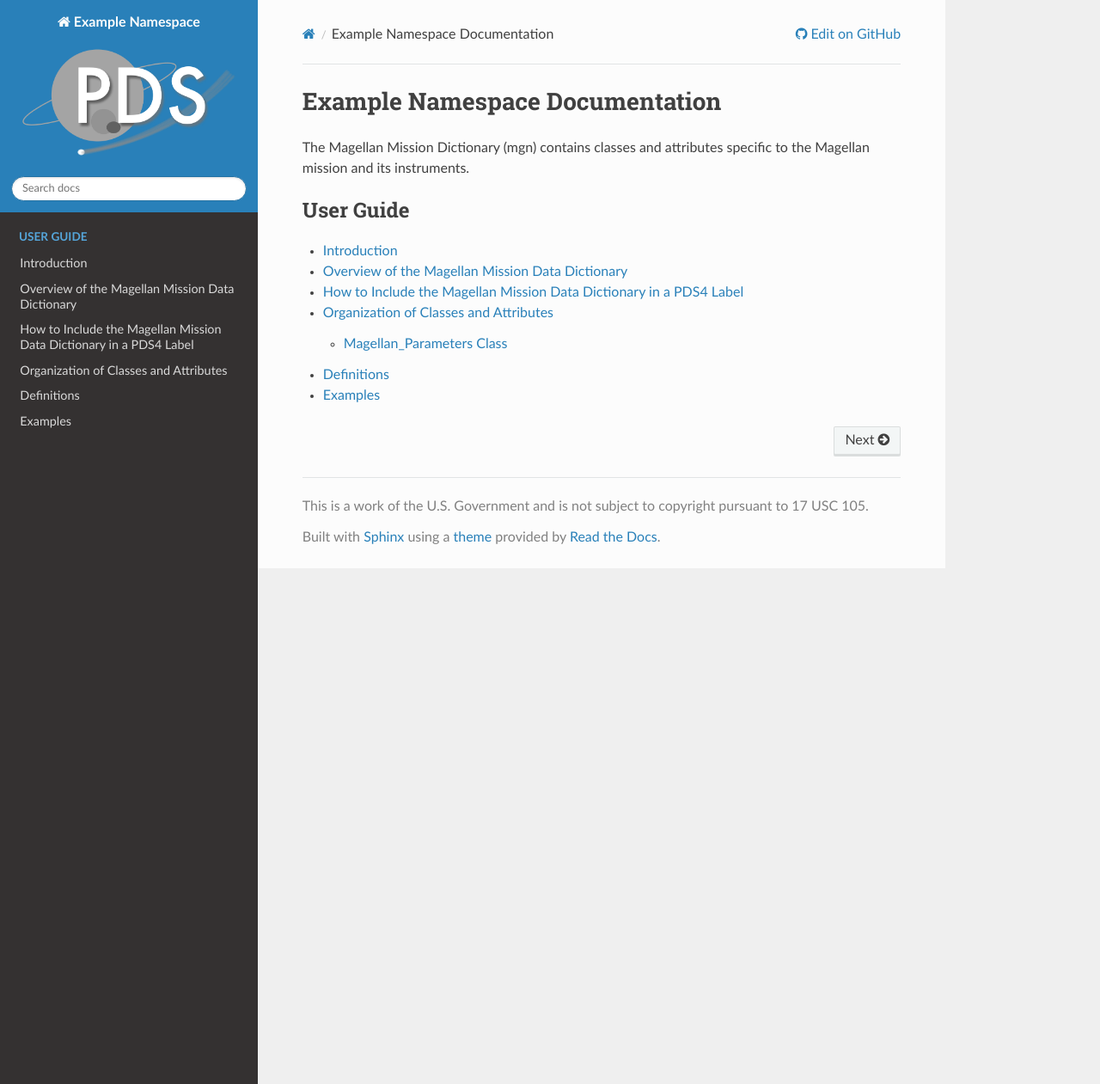
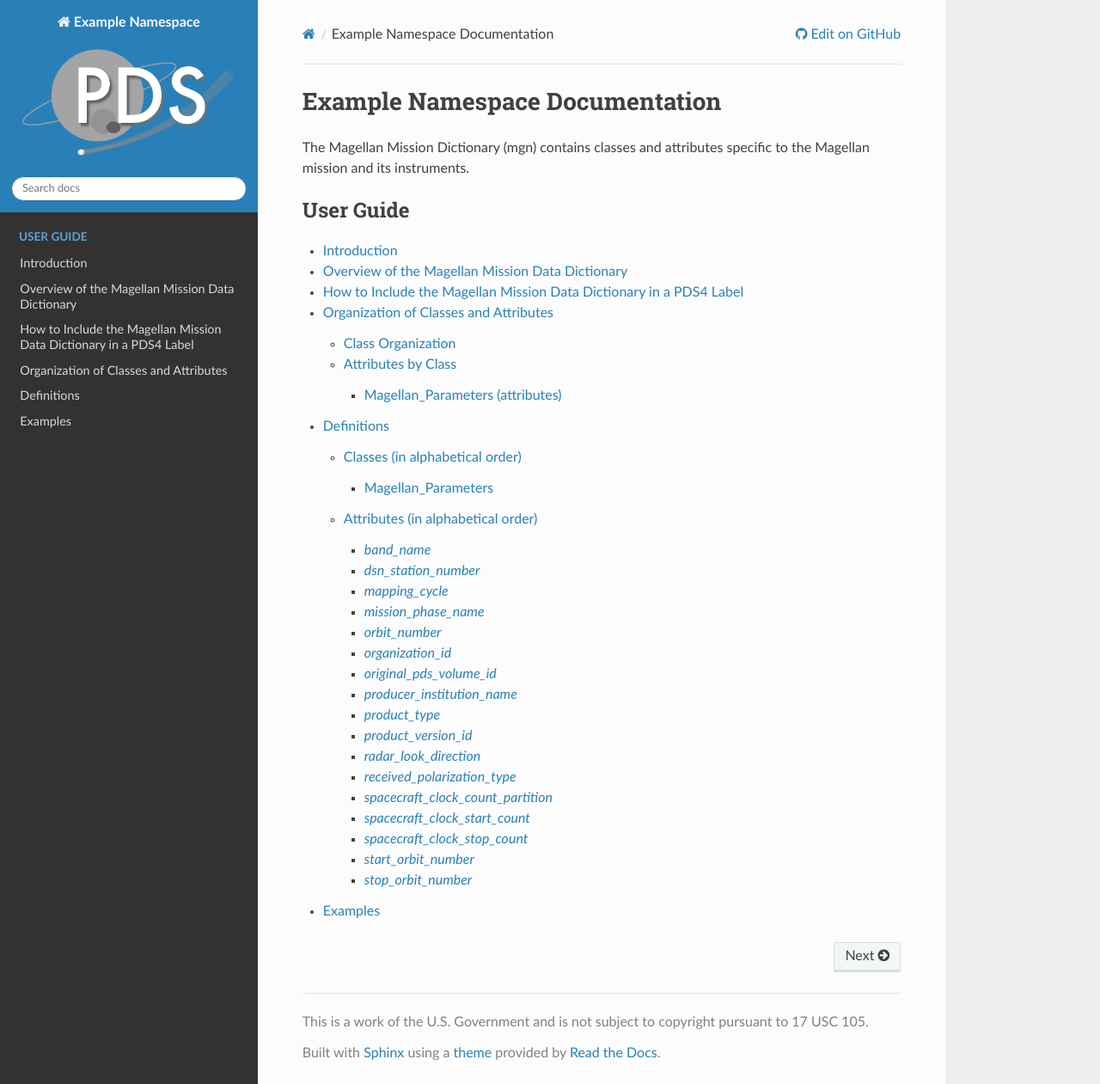
Before and after one commit to pds-data-dictionaries/ldd-mgn, a Sphinx documentation site: the page built from docs/source/index.rst, in a window 1280 px wide and 1261 px high. Shown: the whole window at 86% size. Built offline with Sphinx 7.4.7 and the Read the Docs theme 3.1.0, drawn with Linux system fonts in a browser that asks for light colours; some of the changed lines change nothing that is shown.

Commit message:
Update user-guide.md

````diff
--- a/docs/source/user/user-guide.md
+++ b/docs/source/user/user-guide.md
@@ -1,6 +1,6 @@
 PDS4 Magellan Mission Dictionary User's Guide
-2023-10-06
-Jennifer Ward
+2023-10-06 Jennifer Ward
+2024-12-01 Ethan I. Schaefer
 
 # Introduction
    1. Purpose of this User's Guide
@@ -16,8 +16,8 @@
 # How to Include the Magellan Mission Data Dictionary in a PDS4 Label
 
 The dictionary consists of a set of files with names in the form PDS4_MGN_xxxx_yyyy.ext, where
-- xxxx = the PDS4 Information Model version, e.g. 1K00
-- yyyy = the MRO Mission Dictionary version, e.g. 1000
+- xxxx = the PDS4 Information Model version, e.g. 1M00
+- yyyy = the MGN Mission Dictionary version, e.g. 1100
 
 and the file extensions are
 
@@ -36,118 +36,196 @@
 
 ```
    <?xml version="1.0" encoding="UTF-8"?>
-   <?xml-model href="https://pds.nasa.gov/pds4/pds/v1/PDS4_PDS_1K00.sch" schematypens="http://purl.oclc.org/dsdl/schematron"?>
-   <?xml-model href="https://pds.nasa.gov/pds4/mission/mgn/v1/PDS4_MGN_1K00_1000.sch" schematypens="http://purl.oclc.org/dsdl/schematron"?>
+   <?xml-model href="https://pds.nasa.gov/pds4/pds/v1/PDS4_PDS_1M00.sch" schematypens="http://purl.oclc.org/dsdl/schematron"?>
+   <?xml-model href="https://pds.nasa.gov/pds4/mission/mgn/v1/PDS4_MGN_1M00_1100.sch" schematypens="http://purl.oclc.org/dsdl/schematron"?>
    <Product_Observational xmlns="http://pds.nasa.gov/pds4/pds/v1"
        xmlns:mgn="http://pds.nasa.gov/pds4/mission/mgn/v1"
        xmlns:xsi="http://www.w3.org/2001/XMLSchema-instance"
-       xsi:schemaLocation="http://pds.nasa.gov/pds4/pds/v1           https://pds.nasa.gov/pds4/pds/v1/PDS4_PDS_1K00.xsd
-                           http://pds.nasa.gov/pds4/mission/mgn/v1   https://pds.nasa.gov/pds4/mission/mgn/v1/PDS4_MGN_1K00_1000.xsd">
+       xsi:schemaLocation="http://pds.nasa.gov/pds4/pds/v1           https://pds.nasa.gov/pds4/pds/v1/PDS4_PDS_1M00.xsd
+                           http://pds.nasa.gov/pds4/mission/mgn/v1   https://pds.nasa.gov/pds4/mission/mgn/v1/PDS4_MGN_1M00_1100.xsd">
 ```
 
 The following is an example showing the location of the Magellan dictionary classes and attributes in a PDS4 label.
 
 ```
 <Observation_Area>
-    ...
-    <Mission_Area>
-      <mgn:Magellan_Parameters>
-        <mgn:product_type>
-        <mgn:product_version_id>
-        <mgn:mapping_cycle>
-        <mgn:orbit_number>
-        <mgn:start_orbit_number>
-        <mgn:stop_orbit_number>
-        <mgn:mission_phase_name>
-        <mgn:radar_look_direction>
-        <mgn:spacecraft_clock_count_partition>
-        <mgn:spacecraft_clock_start_count>
-        <mgn:spacecraft_clock_stop_count>
-        <mgn:producer_institution_name>
-        <mgn:original_pds3_volume_id>
-      </mgn:Magellan_Parameters>
-            ...
+  ...
+  <Mission_Area>
+    <mgn:Magellan_Parameters>
+      <mgn:band_name/>
+      <mgn:dsn_station_number/>
+      <mgn:organization_id/>
+      <mgn:received_polarization_type/>
+      <mgn:product_type/>
+      <mgn:product_version_id/>
+      <mgn:mapping_cycle/>
+      <mgn:orbit_number/>
+      <mgn:start_orbit_number/>
+      <mgn:stop_orbit_number/>
+      <mgn:mission_phase_name/>
+      <mgn:radar_look_direction/>
+      <mgn:spacecraft_clock_count_partition/>
+      <mgn:spacecraft_clock_start_count/>
+      <mgn:spacecraft_clock_stop_count/>
+      <mgn:producer_institution_name/>
+      <mgn:original_pds_volume_id/>
+    </mgn:Magellan_Parameters>
+  </Mission_Area>
+  ...
+</Observation_Area>
 ```
 
 The namespace for the Magellan Mission Dictionary is http://pds.nasa.gov/pds4/mission/mgn/v1, abbreviated "mgn:".
 
 # Organization of Classes and Attributes
-
-See the [schematic](../../MGN_LDD_diagram.png) for a visual representation of the classes and attributes (not yet available).
-
-Below is a list showing the hierarchy of classes in order of appearance in the PDS4 label.
-See the Definitions section for complete definitions.
-
-- Magellan_Parameters class
-
-Below are lists showing the hierarchy of class attributes in order of appearance in the PDS4 label.
-See the Definitions section for complete definitions.
-
-## Magellan_Parameters Class
-
-- product_type
-- product_version_id
-- mapping_cycle
-- orbit_number
-- start_orbit_number
-- stop_orbit_number
-- mission_phase_name
-- radar_look_direction
-- spacecraft_clock_count_partition
-- spacecraft_clock_start_count
-- spacecraft_clock_stop_count
-- producer_institution_name
-- original_pds3_volume_id
-
+## Class Organization
+Below is a structured list showing the organization of classes, ordered by appearance in the PDS4 label. Each class name is linked to its complete definition in the [Definitions](#definitions) section.
+- [Magellan_Parameters](#magellan_parameters)
+## Attributes by Class
+Each class with attributes is listed below. Both classes and attributes are ordered by appearance in the PDS4 label. Each class and attribute name is linked to its complete definition in the [Definitions](#definitions) section.
+### [Magellan_Parameters](#magellan_parameters) (attributes)
+- [band_name](#band_name)
+- [dsn_station_number](#dsn_station_number)
+- [organization_id](#organization_id)
+- [received_polarization_type](#received_polarization_type)
+- [product_type](#product_type)
+- [product_version_id](#product_version_id)
+- [mapping_cycle](#mapping_cycle)
+- [orbit_number](#orbit_number)
+- [start_orbit_number](#start_orbit_number)
+- [stop_orbit_number](#stop_orbit_number)
+- [mission_phase_name](#mission_phase_name)
+- [radar_look_direction](#radar_look_direction)
+- [spacecraft_clock_count_partition](#spacecraft_clock_count_partition)
+- [spacecraft_clock_start_count](#spacecraft_clock_start_count)
+- [spacecraft_clock_stop_count](#spacecraft_clock_stop_count)
+- [producer_institution_name](#producer_institution_name)
+- [original_pds_volume_id](#original_pds_volume_id)
 # Definitions
-
-Classes (in alphabetical order)
-
-*Magellan_Parameters*
-- The Magellan_Parameters class is the container for mission-specific metadata elements.
+## Classes (in alphabetical order)
+### Magellan_Parameters
+The Magellan_Parameters class is the container for mission-specific metadata elements.
+- [attribute list](#magellan_parameters-attributes)
 - Minimum occurrences: 1
 - Maximum occurrences: 1
 
-
-Attributes (in alphabetical order)
-
-*mapping_cycle*
-The mapping cycle in which the data were acquired. Should be 1 to 6.
-- PDS4 data type: ASCII_NonNegative_Integer
-- Valid values: N/A
-- Minimum occurrences: 0
-- Maximum occurrences: 1
-- Nillable: No
-- Minimum value: 1
-- Maximum value: 6
-
-*mission_phase_name*
-The mission_phase_name attribute provides the mission-defined name of a time period within the mission.
+## Attributes (in alphabetical order)
+### *band_name*
+ The name of the radio band in which the signal was received.
 - PDS4 data type: ASCII_Short_String_Collapsed
-- Valid values: Mapping Cycle 1, Mapping Cycle 2, Mapping Cycle 3, Mapping Cycle 4, Mapping Cycle 5, Mapping Cycle 6, Aerobraking, Primary Mission
-  - Mapping Cycle 1 - The first mapping cycle extended from completion of the orbit trim and checkout phase until completion of one cycle of radar mapping (approximately 243 days). Started 1990-09-15 and ended 1991-05-15.
-  - Mapping Cycle 2 - The second mapping cycle extended from completion of the first mapping cycle through an additional cycle of mapping. Acquisition of 'right-looking' SAR data was emphasized. Radio occultation measurements were carried out on orbits 3212-3214. A period of battery reconditioning followed completion of Cycle 2. Started 1991-05-16 and ended 1992-01-17.
-  - Mapping Cycle 3 - The third mapping cycle extended from completion of battery reconditioning through an additional cycle of mapping (approximately 243 days). Acquisition of 'stereo' SAR data was emphasized. The last orbit in the third cycle was orbit 5747. Started 1992-01-24 and ended 1992-09-14.
-  - Mapping Cycle 4 - The fourth mapping cycle extended from completion of the third mapping cycle through an additional cycle of mapping. Acquisition of radio tracking data for gravity studies was emphasized. Radio occultation measurements were carried out on orbits 6369, 6370, 6471, and 6472. Because of poor observing geometry for gravity data collection at the beginning of the cycle, this cycle was extended 10 days beyond the nominal 243 days. Orbits included within the fourth cycle were 5748 through 7626. Periapsis was lowered on orbit 5752 to improve sensitivity to gravity features in Cycle 4. Started 1992-09-14 and ended 1993-05-25.
-  - Mapping Cycle 5 - The fifth mapping cycle extended from completion of the aerobraking phase through an additional cycle of mapping (approximately 243 days). Acquisition of radio tracking data for gravity studies was emphasized. The first orbit in the fifth cycle was orbit 8393. Started on 1993-08-16 and ended on 1994-04-15.
-  - Mapping Cycle 6 - The sixth mapping cycle extended from completion of the fifth mapping cycle through an additional cycle of mapping (approximately 243 days). Acquisition of radio tracking data for gravity studies was emphasized. The first orbit in the sixth cycle was orbit 12249. Started on 1994-04-16.
-  - Aerobraking - The aerobraking phase extended from completion of the fourth mapping cycle through achievement of a near-circular orbit. Circularization was achieved more quickly than expected; the first gravity data collection in the circular orbit was not scheduled until 11 days later. Orbits included within the aerobraking phase were 7627 through 8392. Started 1993-05-26 and ended on 1993-08-05.
-  - Primary Mission - The prime science phase of the mission. This value occurs in the original PDS labels of the MIDR products.
+- Valid values:
+  - S
+    - S band
+  - X
+    - X band
 - Minimum occurrences: 0
 - Maximum occurrences: 1
 - Nillable: No
 
-*orbit_number*
+### *dsn_station_number*
+ The number of the DSN antenna used to collect the data.
+- PDS4 data type: ASCII_NonNegative_Integer
+- Valid values: N/A
+- Minimum value: 0
+- Maximum value: 99
+- Minimum occurrences: 0
+- Maximum occurrences: 1
+- Nillable: No
+
+### *mapping_cycle*
+The mapping cycle in which the data were acquired. Should be 1 to 6.
+- PDS4 data type: ASCII_NonNegative_Integer
+- Valid values: N/A
+- Minimum value: 1
+- Maximum value: 6
+- Minimum occurrences: 0
+- Maximum occurrences: 1
+- Nillable: No
+
+### *mission_phase_name*
+ The mission_phase_name attribute provides the mission-defined name of a time period within the mission.
+- PDS4 data type: ASCII_Short_String_Collapsed
+- Valid values:
+  - Mapping Cycle 1
+    - The first mapping cycle extended from completion of the orbit
+                    trim and checkout phase until completion of one cycle of radar
+                    mapping (approximately 243 days). Started 1990-09-15 and ended
+                    1991-05-15.
+  - Mapping Cycle 2
+    - The second mapping cycle extended from completion of the first
+                    mapping cycle through an additional cycle of mapping.
+                    Acquisition of 'right-looking' SAR data was emphasized. Radio
+                    occultation measurements were carried out on orbits 3212-3214.
+                    A period of battery reconditioning followed completion of
+                    Cycle 2. Started 1991-05-16 and ended 1992-01-17.
+  - Mapping Cycle 3
+    - The third mapping cycle extended from completion of battery
+                    reconditioning through an additional cycle of mapping
+                    (approximately 243 days). Acquisition of 'stereo' SAR data
+                    was emphasized. The last orbit in the third cycle was orbit
+                    5747. Started 1992-01-24 and ended 1992-09-14.
+  - Mapping Cycle 4
+    - The fourth mapping cycle extended from completion of the third
+                    mapping cycle through an additional cycle of mapping.
+                    Acquisition of radio tracking data for gravity studies was
+                    emphasized. Radio occultation measurements were carried out
+                    on orbits 6369, 6370, 6471, and 6472. Because of poor
+                    observing geometry for gravity data collection at the
+                    beginning of the cycle, this cycle was extended 10 days beyond
+                    the nominal 243 days. Orbits included within the fourth cycle
+                    were 5748 through 7626. Periapsis was lowered on orbit 5752
+                    to improve sensitivity to gravity features in Cycle 4.
+                    Started 1992-09-14 and ended 1993-05-25.
+  - Aerobraking
+    - The aerobraking phase extended from completion of the fourth
+                    mapping cycle through achievement of a near-circular orbit.
+                    Circularization was achieved more quickly than expected; the
+                    first gravity data collection in the circular orbit was not
+                    scheduled until 11 days later. Orbits included within the
+                    aerobraking phase were 7627 through 8392. Started 1993-05-26
+                    and ended on 1993-08-05.
+  - Mapping Cycle 5
+    - The fifth mapping cycle extended from completion of the
+                    aerobraking phase through an additional cycle of mapping
+                    (approximately 243 days). Acquisition of radio tracking data
+                    for gravity studies was emphasized. The first orbit in the
+                    fifth cycle was orbit 8393. Started on 1993-08-16 and ended on
+                    1994-04-15.
+  - Mapping Cycle 6
+    - The sixth mapping cycle extended from completion of the fifth
+                    mapping cycle through an additional cycle of mapping
+                    (approximately 243 days). Acquisition of radio tracking data
+                    for gravity studies was emphasized. The first orbit in the
+                    sixth cycle was orbit 12249. Started on 1994-04-16.
+  - Primary Mission
+    - The prime science phase of the mission. This value occurs
+                    in the original PDS labels of the MIDR products.
+- Minimum occurrences: 0
+- Maximum occurrences: unbounded
+- Nillable: No
+
+### *orbit_number*
 The orbit_number attribute identifies the number of the orbital revolution around a target body.
 - PDS4 data type: ASCII_NonNegative_Integer
 - Valid values: N/A
+- Minimum value: 1
+- Maximum value: 20000
 - Minimum occurrences: 0
 - Maximum occurrences: 1
 - Nillable: No
-- Minimum value: 1
-- Maximum value: 20000
 
-*original_pds_volume_id*
+### *organization_id*
+ The organization that produced the data.
+- PDS4 data type: ASCII_Short_String_Collapsed
+- Valid values:
+  - SUE
+    - Stanford University Element of the Venus Express Radio Science
+                    Team
+- Minimum occurrences: 0
+- Maximum occurrences: 1
+- Nillable: No
+
+### *original_pds_volume_id*
 The original PDS volume_id of where the Magellan data are located.
 - PDS4 data type: ASCII_Short_String_Collapsed
 - Valid values: N/A
@@ -155,7 +233,7 @@
 - Maximum occurrences: 1
 - Nillable: No
 
-*producer_institution_name*
+### *producer_institution_name*
 The producer_institution_name attribute identifies a university, research center, NASA center, or other institution associated with the production of a data product.
 - PDS4 data type: ASCII_Short_String_Collapsed
 - Valid values: N/A
@@ -163,33 +241,52 @@
 - Maximum occurrences: 1
 - Nillable: No
 
-*product_type*
+### *product_type*
 The product_type attribute indicates the type of data for an individual data product. The values are based on the values used by the Magellan project for their delivery to PDS.
 - PDS4 data type: ASCII_Short_String_Collapsed
-- Valid values: F-MIDR, C1-MIDR, C2-MIDR, C3-MIDR, P-MIDR, F-BIDR, C-BIDR, ARCDR, GTDR, GEDR, GREDR, GSDR, GXDR, SCVDR, GVDR, BSR, LOSAPDR, SHXDR
-  - F-MIDR - Full resolution Mosaicked Image Data Record
-  - C1-MIDR - Compressed one time Mosaicked Image Data Record
-  - C2-MIDR - Compressed two times Mosaicked Image Data Record
-  - C3-MIDR - Compressed three times Mosaicked Image Data Record
-  - P-MIDR - Polar projected Mosaicked Image Data Record
-  - F-BIDR - Full resolution Basic Image Data Record
-  - C-BIDR - Compressed Basic Image Data Record
-  - ARCDR - Altimetry and Radiometry Composite Data Record
-  - GTDR - Global topography map data record
-  - GEDR - Global emissivity map data record
-  - GREDR - Global reflectivity map data record
-  - GSDR - Global slope map data record
-  - GXDR - Global map image Data Record with maps for topography, emissivity, slope and reflectivity
-  - SCVDR - Surface Characteristics Vector Data Record
-  - GVDR - Global Vector Data Record
-  - BSR - Bistatic Radar
-  - LOSAPDR - Line Of Sight Acceleration Profile Data Record
-  - SHXDR - Spherical Harmononic Data Record for topography and gravity models
+- Valid values:
+  - F-MIDR
+    - Full resolution Mosaicked Image Data Record
+  - C1-MIDR
+    - Compressed one time Mosaicked Image Data Record
+  - C2-MIDR
+    - Compressed two times Mosaicked Image Data Record
+  - C3-MIDR
+    - Compressed three times Mosaicked Image Data Record
+  - P-MIDR
+    - Polar projected Mosaicked Image Data Record
+  - F-BIDR
+    - Full resolution Basic Image Data Record
+  - C-BIDR
+    - Compressed Basic Image Data Record
+  - ARCDR
+    - Altimetry and Radiometry Composite Data Record
+  - GTDR
+    - Global topography map data record
+  - GEDR
+    - Global emissivity map data record
+  - GREDR
+    - Global reflectivity map data record
+  - GSDR
+    - Global slope map data record
+  - GXDR
+    - Global map image Data Record with maps for
+                    topography, emissivity, slope and reflectivity
+  - SCVDR
+    - Surface Characteristics Vector Data Record
+  - GVDR
+    - Global Vector Data Record
+  - BSR
+    - Bistatic Radar
+  - LOSAPDR
+    - Line Of Sight Acceleration Profile Data Record
+  - SHXDR
+    - Spherical Harmonic Data Record for topography and gravity models
 - Minimum occurrences: 1
 - Maximum occurrences: 1
 - Nillable: No
 
-*product_version_id*
+### *product_version_id*
 The product_version_id attribute identifies the version of an individual data product.
 - PDS4 data type: ASCII_Short_String_Collapsed
 - Valid values: N/A
@@ -197,20 +294,37 @@
 - Maximum occurrences: 1
 - Nillable: No
 
-*radar_look_direction*
-The radar_look_direction attribute provides the direction the radar antenna was pointing relative to the spacecraft ground track along a given orbit. Most cases were Left or Right. Stereo indicates left looking with an incidence angle for stereo measurements. Maxwell is a special case for observing the Maxwell feature.
+### *radar_look_direction*
+ The radar_look_direction attribute provides the direction the radar antenna was pointing relative to the spacecraft ground track along a given orbit. Most cases were Left or Right. Stereo indicates left looking with an incidence angle for stereo measurements. Maxwell is a special case for observing the Maxwell feature.
 - PDS4 data type: ASCII_Short_String_Collapsed
-- Valid values: Left, Right, Mixed, Stereo, Maxwell
-  - Left - Left
-  - Right - Right
-  - Mixed - Mixed
-  - Stereo - Stereo
-  - Maxwell - Maxwell
+- Valid values:
+  - Left
+    - Left looking observation
+  - Right
+    - Right looking observation
+  - Mixed
+    - Mixed looking observation (both left and right)
+  - Stereo
+    - Stereo observation
+  - Maxwell
+    - Maxwell observation
 - Minimum occurrences: 0
 - Maximum occurrences: 1
 - Nillable: No
 
-*spacecraft_clock_count_partition*
+### *received_polarization_type*
+ The radio polarization of the receiving antenna and feed.
+- PDS4 data type: ASCII_Short_String_Collapsed
+- Valid values:
+  - right circular
+    - Right circular polarization
+  - left circular
+    - Left circular polarization
+- Minimum occurrences: 0
+- Maximum occurrences: 1
+- Nillable: No
+
+### *spacecraft_clock_count_partition*
 The spacecraft_clock_count_partition attribute indicates the clock partition active for the spacecraft_clock_start_count and spacecraft_clock_stop_count attributes.
 - PDS4 data type: ASCII_NonNegative_Integer
 - Valid values: N/A
@@ -218,7 +332,7 @@
 - Maximum occurrences: 1
 - Nillable: No
 
-*spacecraft_clock_start_count*
+### *spacecraft_clock_start_count*
 The spacecraft_clock_start_count attribute provides the value of the spacecraft clock at the beginning of a time period of interest.
 - PDS4 data type: ASCII_Short_String_Collapsed
 - Valid values: N/A
@@ -226,34 +340,33 @@
 - Maximum occurrences: 1
 - Nillable: Yes
 
-*spacecraft_clock_stop_count*
-The spacecraft_clock_start_count attribute provides the value of the spacecraft clock at the end of a time period of interest.
+### *spacecraft_clock_stop_count*
+The spacecraft_clock_stop_count attribute provides the value of the spacecraft clock at the end of a time period of interest.
 - PDS4 data type: ASCII_Short_String_Collapsed
 - Valid values: N/A
 - Minimum occurrences: 0
 - Maximum occurrences: 1
 - Nillable: Yes
 
-*start_orbit_number*
+### *start_orbit_number*
 Provides the the lowest revolution orbit number that contributed data to a given data product.
 - PDS4 data type: ASCII_NonNegative_Integer
 - Valid values: N/A
+- Minimum value: 1
+- Maximum value: 20000
 - Minimum occurrences: 0
 - Maximum occurrences: 1
 - Nillable: No
-- Minimum value: 1
-- Maximum value: 20000
 
-*stop_orbit_number*
+### *stop_orbit_number*
 Provides the the highest revolution orbit number that contributed data to a given data product.
 - PDS4 data type: ASCII_NonNegative_Integer
 - Valid values: N/A
+- Minimum value: 1
+- Maximum value: 20000
 - Minimum occurrences: 0
 - Maximum occurrences: 1
 - Nillable: No
-- Minimum value: 1
-- Maximum value: 20000
-
 
 # Examples
 
@@ -273,3 +386,15 @@
     </Mission_Area>
 
 ```
+Example PDS4 label snippet from urn:nasa:pds:magellan_bsr_calibrated:prt:4156194b:
+```
+<Mission_Area>
+  <mgn:Magellan_Parameters>
+    <mgn:band_name>S</mgn:band_name>
+    <mgn:dsn_station_number>63</mgn:dsn_station_number>
+    <mgn:organization_id>SUE</mgn:organization_id>
+    <mgn:received_polarization_type>right circular</mgn:received_polarization_type>
+    <mgn:product_type>BSR</mgn:product_type>
+  </mgn:Magellan_Parameters>
+</Mission_Area>
+```
````
